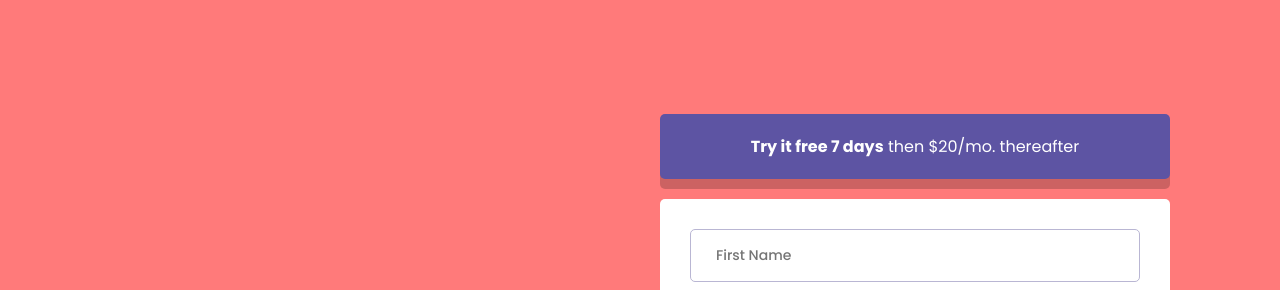
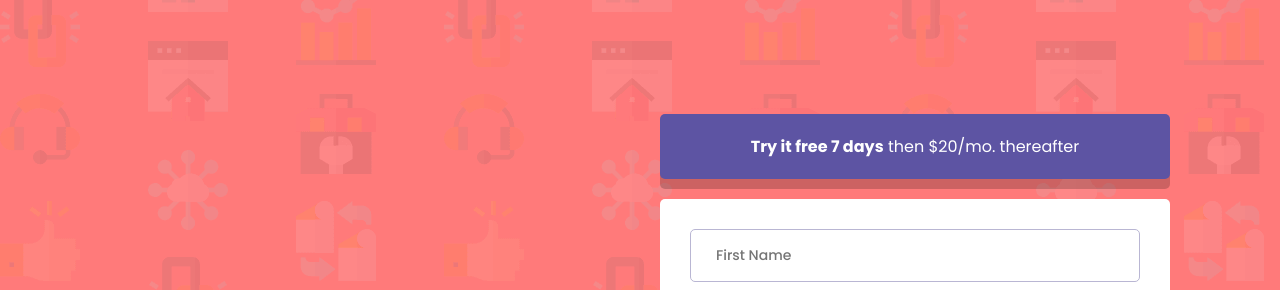
Before and after one commit to shoaib12k/signup-form, a plain HTML site: page index.html in a window 1280 px wide. Shown: the top 290 px of the page. Drawn offline with Linux system fonts and the light colour scheme.

Commit message:
Update style.css

```diff
--- a/style.css
+++ b/style.css
@@ -7,7 +7,7 @@ body{
     color: white;
 
     background-color: hsl(0, 100%, 74%);
-    background-image:url(./images/bg-intro-desktop.png);
+    background-image:url(./bg-intro-desktop.png);
 
 
 }
```
